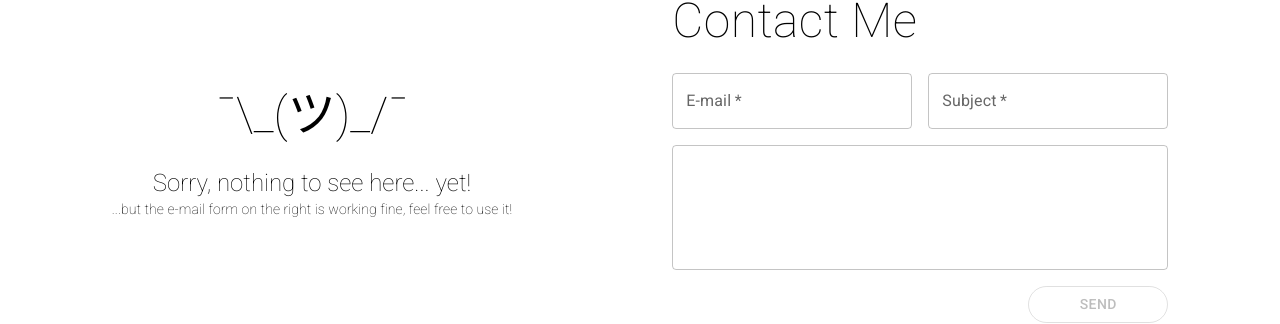
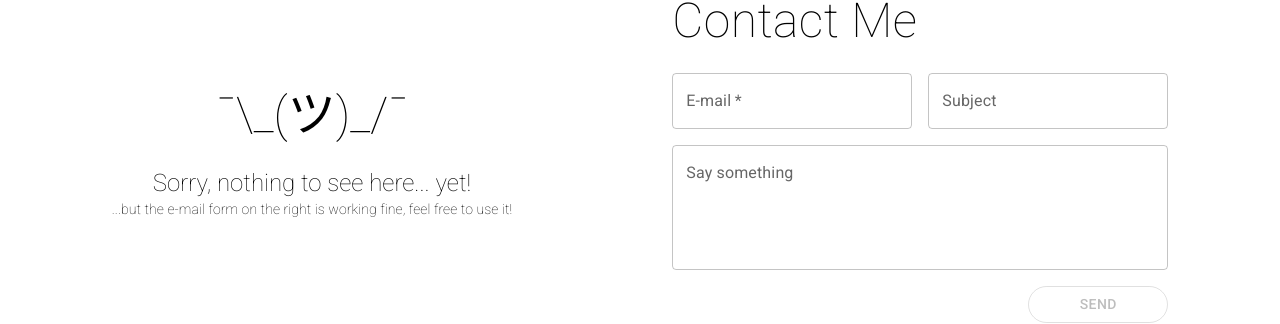
Before and after one commit to fobdev/PedroDev, a React (Create React App) app: page / in a window 1280 px wide. Shown: the part 1114-1438 px from the top of the page. Built offline with nearby package versions, Linux system fonts and the light colour scheme.

Commit message:
added dialog for empty boxes

```diff
--- a/src/components/Contact.tsx
+++ b/src/components/Contact.tsx
@@ -8,12 +8,13 @@ import {
     DialogContent,
     DialogContentText,
     DialogActions,
+    TextFieldProps,
 } from "@mui/material";
 import LoadingButton from "@mui/lab/LoadingButton";
 import emailJS from "emailjs-com";
-import React, { useState } from "react";
 import { Box } from "@mui/system";
 import { mainContainer } from "./styles/Contact";
+import React, { useState, useRef, useEffect } from "react";
 
 const emailRegex =
     /^(([^<>()[\]\\.,;:\s@"]+(\.[^<>()[\]\\.,;:\s@"]+)*)|(".+"))@((\[[0-9]{1,3}\.[0-9]{1,3}\.[0-9]{1,3}\.[0-9]{1,3}\])|(([a-zA-Z\-0-9]+\.)+[a-zA-Z]{2,}))$/;
@@ -33,8 +34,13 @@ export default function Contact() {
     };
 
     const [form, setForm] = useState<userInfo>(emailObject);
+    const emailRef = useRef<TextFieldProps>();
+    const messageRef = useRef<TextFieldProps>();
+    const subjectRef = useRef<TextFieldProps>();
+
     const [popup, setPopup] = useState(false);
     const [popup_error, setPopup_error] = useState(false);
+    const [popup_emptyFields, setPopup_emptyFields] = useState(false);
     const [loading, setLoading] = useState(false);
     const [buttonEnabled, setButtonEnabled] = useState(false);
 
@@ -43,25 +49,28 @@ export default function Contact() {
             case "send_success":
                 setPopup(true);
                 break;
+            case "error":
+                setPopup_error(true);
+                break;
+            case "emptyfields":
+                setPopup_emptyFields(true);
+                break;
             case "closing":
+                setPopup_emptyFields(false);
                 setPopup(false);
                 setPopup_error(false);
-                break;
-            case "error":
-                setPopup_error(true);
                 break;
             default:
                 break;
         }
     };
 
-    const handleChange = (prop: keyof userInfo) => (event: React.ChangeEvent<HTMLInputElement>) => {
+    const handleChange = (prop: keyof userInfo) => (e: React.ChangeEvent<HTMLInputElement>) => {
+        setForm({ ...form, [prop]: e.target.value });
         if (prop === "email") {
-            if (emailRegex.test(event.target.value)) setButtonEnabled(true);
+            if (emailRegex.test(e.target.value)) setButtonEnabled(true);
             else setButtonEnabled(false);
         }
-
-        setForm({ ...form, [prop]: event.target.value });
     };
 
     const handleEmailSending = () => {
@@ -70,6 +79,10 @@ export default function Contact() {
         emailObject.subject = form.subject;
         emailObject.message = form.message;
 
+        if (!emailObject.email || !emailObject.subject || !emailObject.message) {
+            setLoading(false);
+            handlePopup("emptyfields");
+        } else {
             emailJS.send("default_service", "template_tis81xk", emailObject).then(
                 function (response) {
                     console.log(response);
@@ -83,6 +96,7 @@ export default function Contact() {
                     console.log(error);
                 }
             );
+        }
     };
 
     return (
@@ -101,7 +115,8 @@ export default function Contact() {
                 <TextField
                     className="email"
                     onChange={handleChange("email")}
-                    value={form.email}
+                    defaultValue={form.email}
+                    inputRef={emailRef}
                     type="email"
                     id="email"
                     variant="outlined"
@@ -111,21 +126,22 @@ export default function Contact() {
                 <TextField
                     className="subject"
                     onChange={handleChange("subject")}
-                    value={form.subject}
+                    inputRef={subjectRef}
+                    defaultValue={form.subject}
                     id="subject-field"
                     variant="outlined"
-                    required={true}
                     label="Subject"
                 />
                 <TextField
                     className="message"
-                    value={form.message}
+                    defaultValue={form.message}
+                    inputRef={messageRef}
                     onChange={handleChange("message")}
                     multiline
                     rows={4}
+                    label="Say something"
                     id="message-field"
                     variant="outlined"
-                    required={true}
                 />
                 <LoadingButton
                     className="loading-button"
@@ -142,37 +158,55 @@ export default function Contact() {
                     aria-labelledby="alert-dialog-title"
                     aria-describedby="alert-dialog-description"
                 >
-                    <DialogTitle id="alert-dialog-title">{"E-mail sent!"}</DialogTitle>
+                    <DialogTitle id="alert-dialog-title">{"Thank you!"}</DialogTitle>
                     <DialogContent>
                         <DialogContentText id="alert-dialog-description">
-                            Thank you for contacting me, I will respond you soon :3
+                            I'll be reading your e-mail soon.
                         </DialogContentText>
                     </DialogContent>
                     <DialogActions>
                         <Button onClick={() => handlePopup("closing")} autoFocus>
-                            You're Welcome!
+                            Close
                         </Button>
                     </DialogActions>
                 </Dialog>
-
+                <Dialog
+                    open={popup_emptyFields}
+                    aria-labelledby="alert-dialog-title"
+                    aria-describedby="alert-dialog-description"
+                >
+                    <DialogTitle id="alert-dialog-title">
+                        {"Please fill all the fields."}
+                    </DialogTitle>
+                    <DialogContent>
+                        <DialogContentText id="alert-dialog-description">
+                            Looks like one or more fields is empty, please fill all of them.
+                        </DialogContentText>
+                    </DialogContent>
+                    <DialogActions>
+                        <Button onClick={() => handlePopup("closing")} autoFocus>
+                            Ok
+                        </Button>
+                    </DialogActions>
+                </Dialog>
                 <Dialog
                     open={popup_error}
                     aria-labelledby="alert-dialog-title"
                     aria-describedby="alert-dialog-description"
                 >
                     <DialogTitle id="alert-dialog-title">
-                        {"Oops... Something happened :("}
+                        {"Oops... Something went wrong."}
                     </DialogTitle>
                     <DialogContent>
                         <DialogContentText id="alert-dialog-description">
                             An error occurred trying to send the e-mail.
                             <br />
-                            Check the e-mail field, maybe it's spelled incorrectly.
+                            Check the e-mail field, or maybe one of the text fields is blank.
                         </DialogContentText>
                     </DialogContent>
                     <DialogActions>
                         <Button onClick={() => handlePopup("closing")} autoFocus>
-                            Okay...
+                            Close
                         </Button>
                     </DialogActions>
                 </Dialog>
```
Lines whose indentation alone changed are shown as unchanged.
